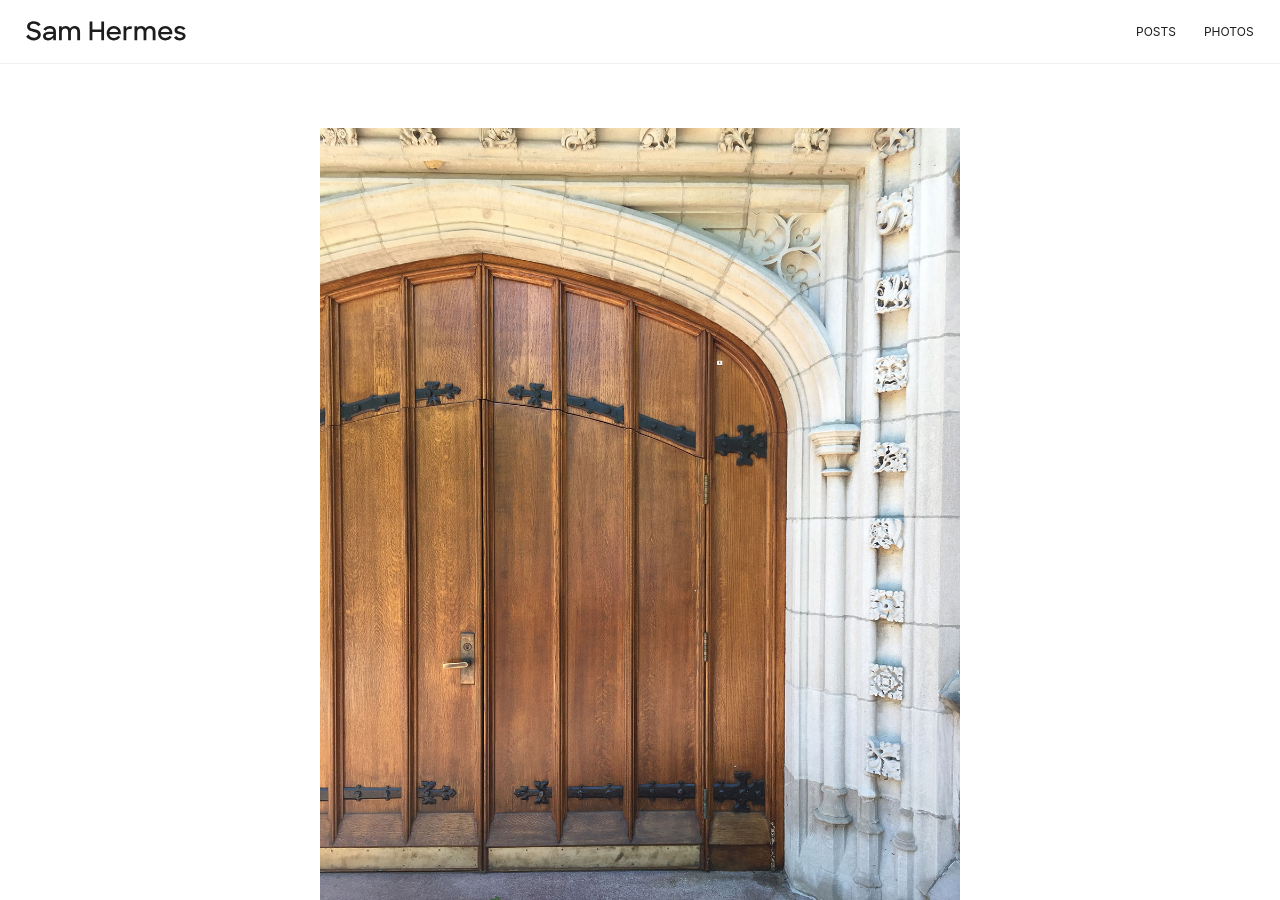
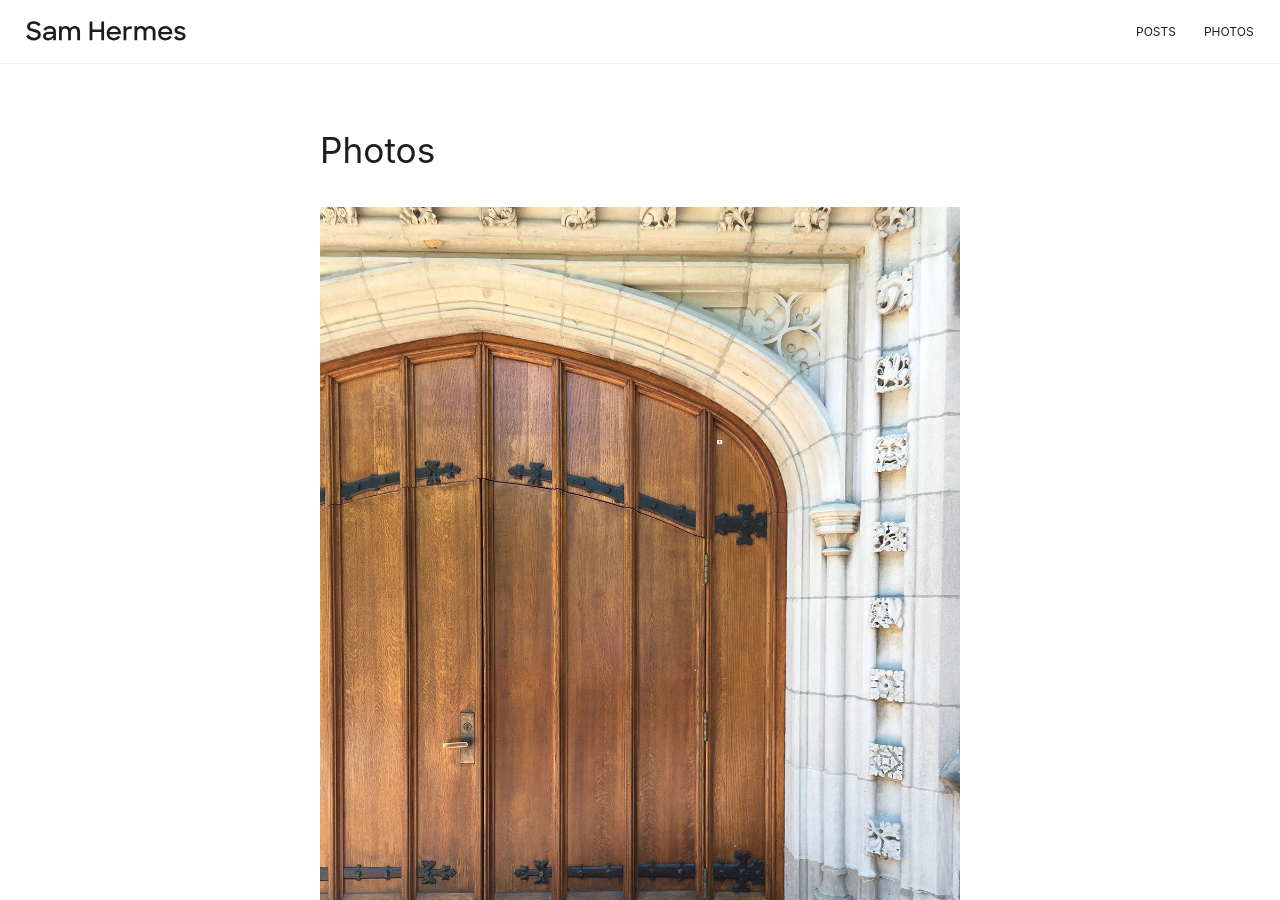
Before and after one commit to samhermes/samhermes.github.io, a Jekyll site: the page built from photos.md, in a window 1280 px wide and 900 px high. Built offline with Jekyll 4.4.1, drawn with Linux system fonts in a browser that asks for light colours.

Commit message:
Shouldn't photos also have a title?

```diff
--- a/photos.md
+++ b/photos.md
@@ -3,6 +3,9 @@ layout: default
 custom_js: lazyload
 ---
 <div class="photo-list">
+	<header class="post-header">
+		<h1 class="post-title">Photos</h1>
+	</header>
 	<ul>
 	  {% for photo in site.photos reversed %}
 	  {% assign loopindex = forloop.index %}
```
